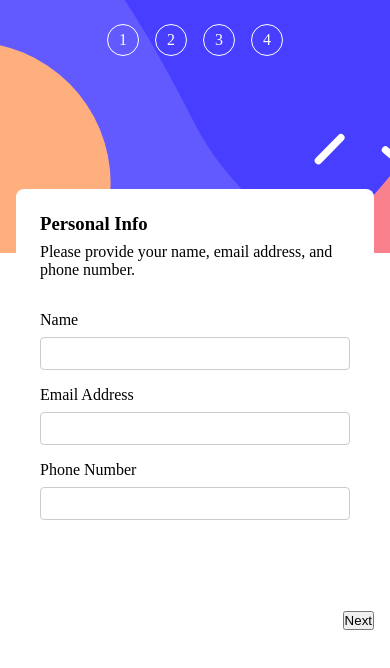
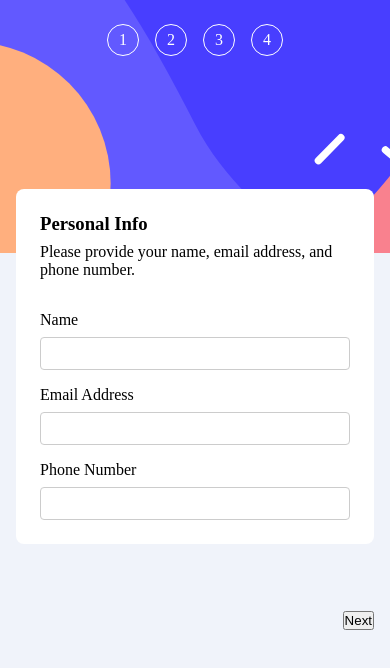
Before and after one commit to nkululek0/multi-step-form, a React (Vite) app: page / in a window 390 px wide. Shown: the top 668 px of the page. Built offline with nearby package versions, Linux system fonts and the light colour scheme.

Commit message:
(Update): mobile-styling -> adds background colour for components

```diff
--- a/src/app/App.css
+++ b/src/app/App.css
@@ -5,12 +5,13 @@
 }
 
 .app-component-wrapper {
-  height: 100vh;
+  height: 100dvh;
   display: flex;
   flex-direction: column;
 }
 
 .content-wrapper {
-  height: 70vh;
+  height: 70dvh;
   padding: 1rem;
+  background-color: rgb(68 107 191 / 8%);
 }
```
